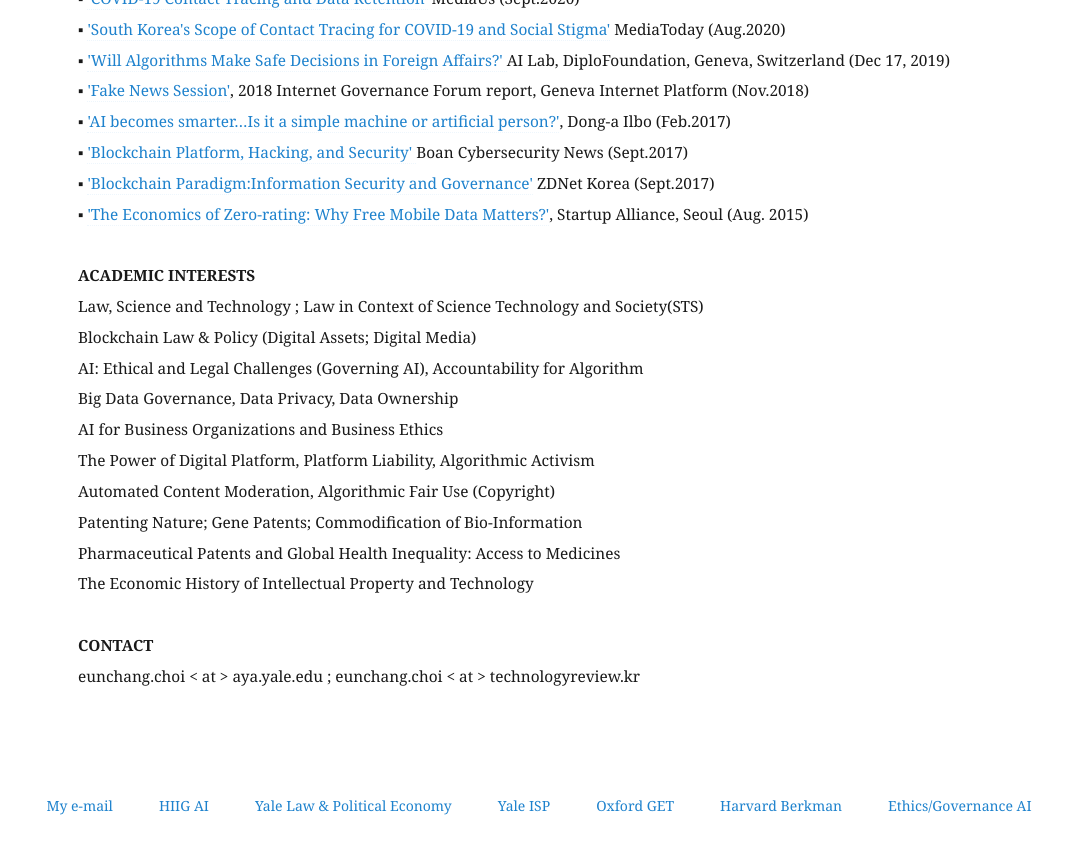
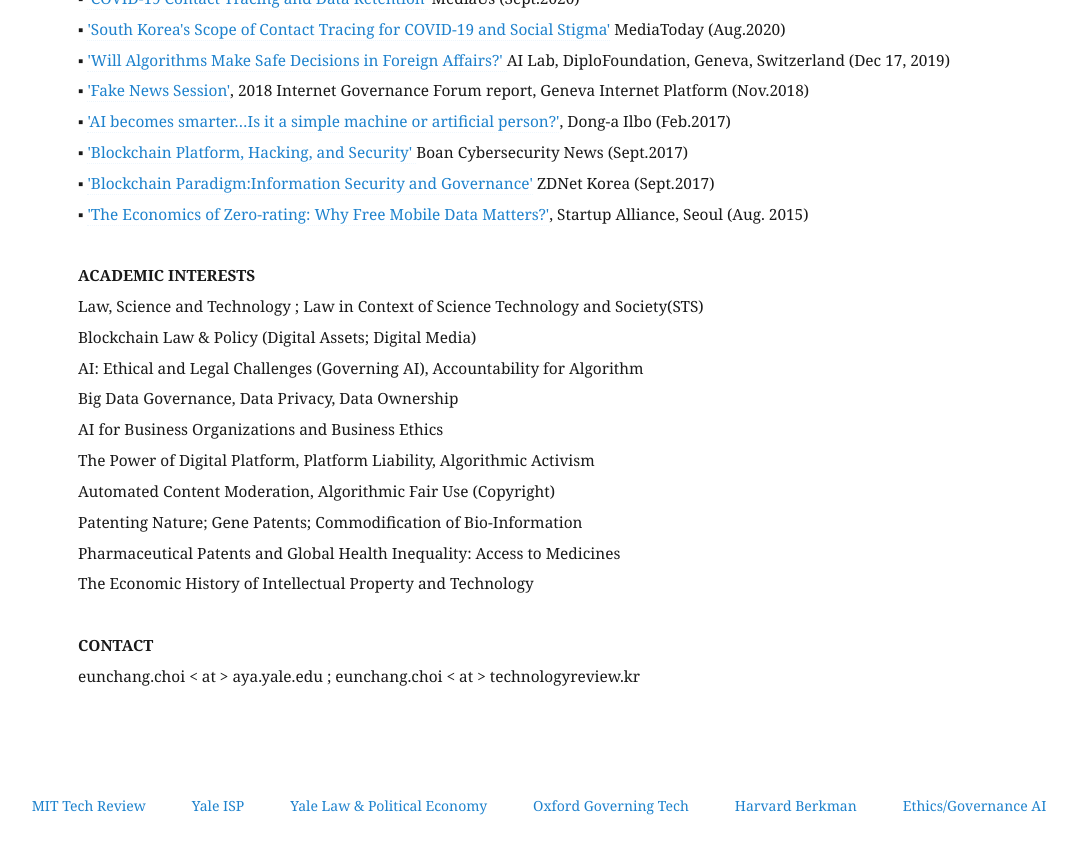
Before and after one commit to eunchangchoi/eunchangchoi.github.io, a Jekyll site: the page built from index.md, in a window 1280 px wide and 900 px high, scrolled down 4295 px. Shown: the top 854 px of the window, without its empty margins (22-1099 px from the left). Built offline with Jekyll 4.4.1, drawn with Linux system fonts in a browser that asks for light colours.

Commit message:
Update default.html

```diff
--- a/_layouts/default.html
+++ b/_layouts/default.html
@@ -59,11 +59,10 @@
     </div>
 <footer>
    <ul>
-   <li><a href="mailto:eunchang.choi@aya.yale.edu"> My e-mail </a></li>
-   <li><a href="https://www.hiig.de/en/research/ai-and-society-lab"> HIIG AI </a></li>
+   <li><a href="https://www.technologyreview.com/"> MIT Tech Review </a> </li>
+   <li><a href="https://law.yale.edu/isp"> Yale ISP </a> </li>
    <li><a href="https://lpeblog.org"> Yale Law & Political Economy </a> </li>
-   <li><a href="https://law.yale.edu/isp"> Yale ISP </a> </li>
-   <li><a href="https://www.oii.ox.ac.uk/research/governance-of-emerging-technologies"> Oxford GET</a></li>
+   <li><a href="https://www.oii.ox.ac.uk/research/governance-of-emerging-technologies"> Oxford Governing Tech</a></li>
    <li><a href="https://cyber.harvard.edu/topics/ethics-and-governance-ai"> Harvard Berkman </a></li>
    <li><a href="https://aiethicsinitiative.org/projects"> Ethics/Governance AI </a></li>
    </ul>
```
